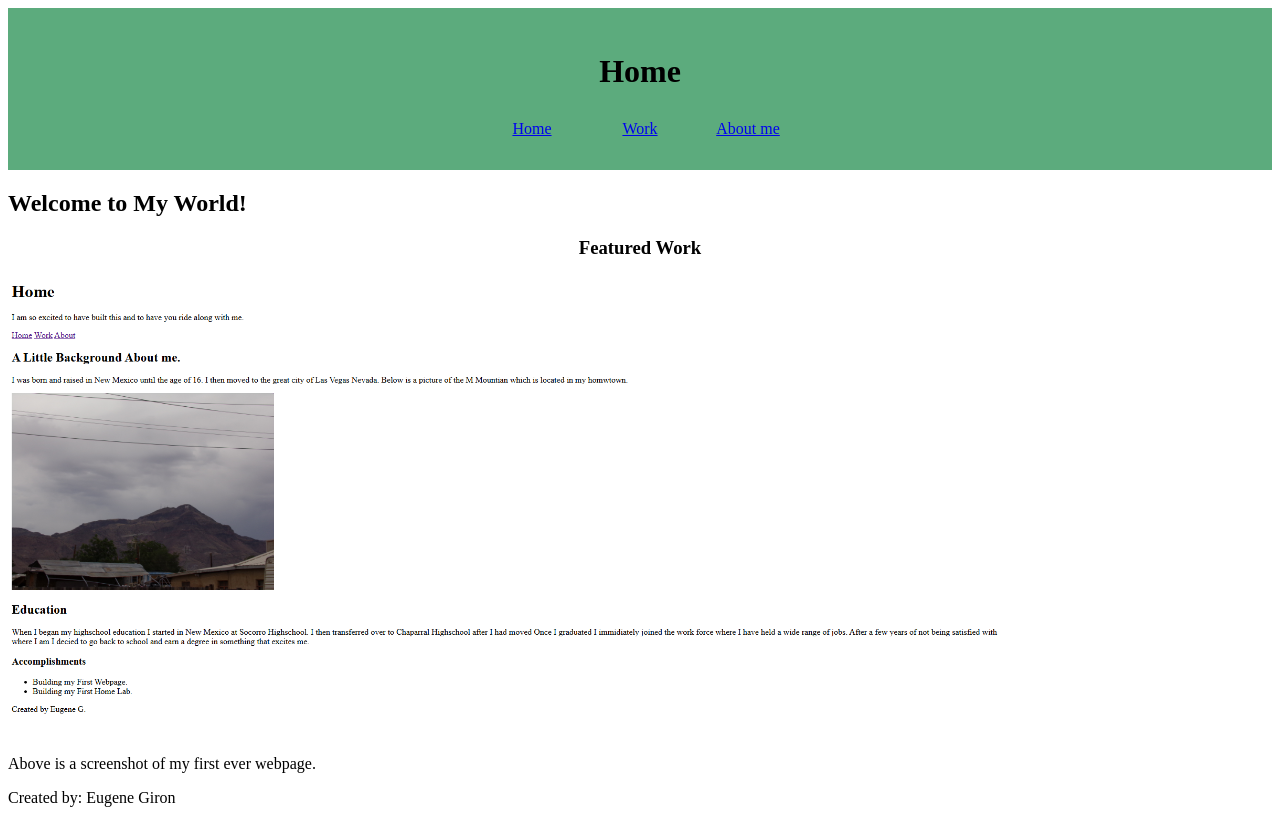
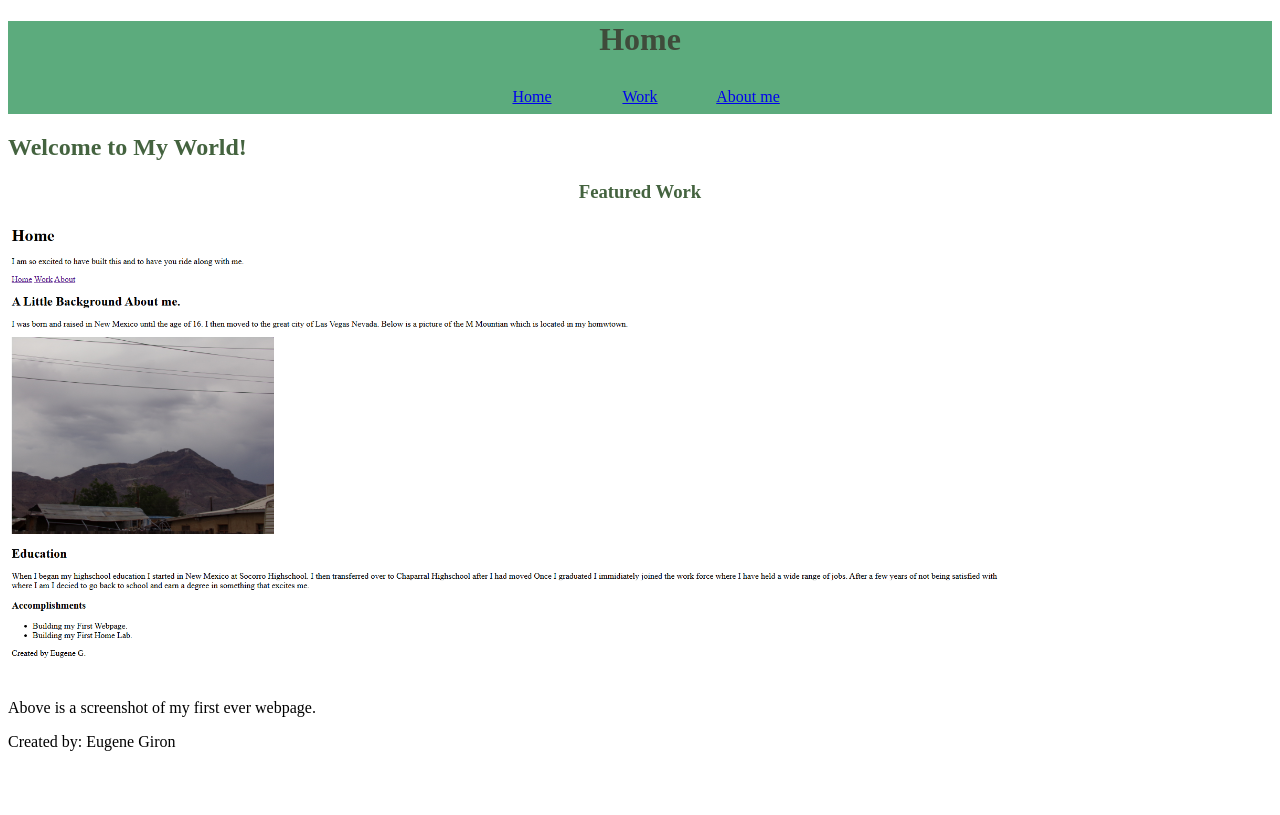
Before and after one commit to Cyber-Egiron/DEV_140_Project, a plain HTML site: page index.html in a window 1280 px wide. Drawn offline with Linux system fonts and the light colour scheme; a web font is replaced by a local one.

Commit message:
Changing colors

```diff
--- a/styles.css
+++ b/styles.css
@@ -12,20 +12,23 @@ body {
 
 h1 {
   text-align: center;
+  color: #3F4B3B;
 }
 
 h2 {
-  text-align: left
+  text-align: left;
+  color: #44633F;
 }
 
 h3 {
   text-align: center;
+  color: #44633F;
 }
 
 
 header {
+  padding: 0px;
   background-color: #5cab7d;
-  padding: 24px;
 }
 
 .nav-container {
```
